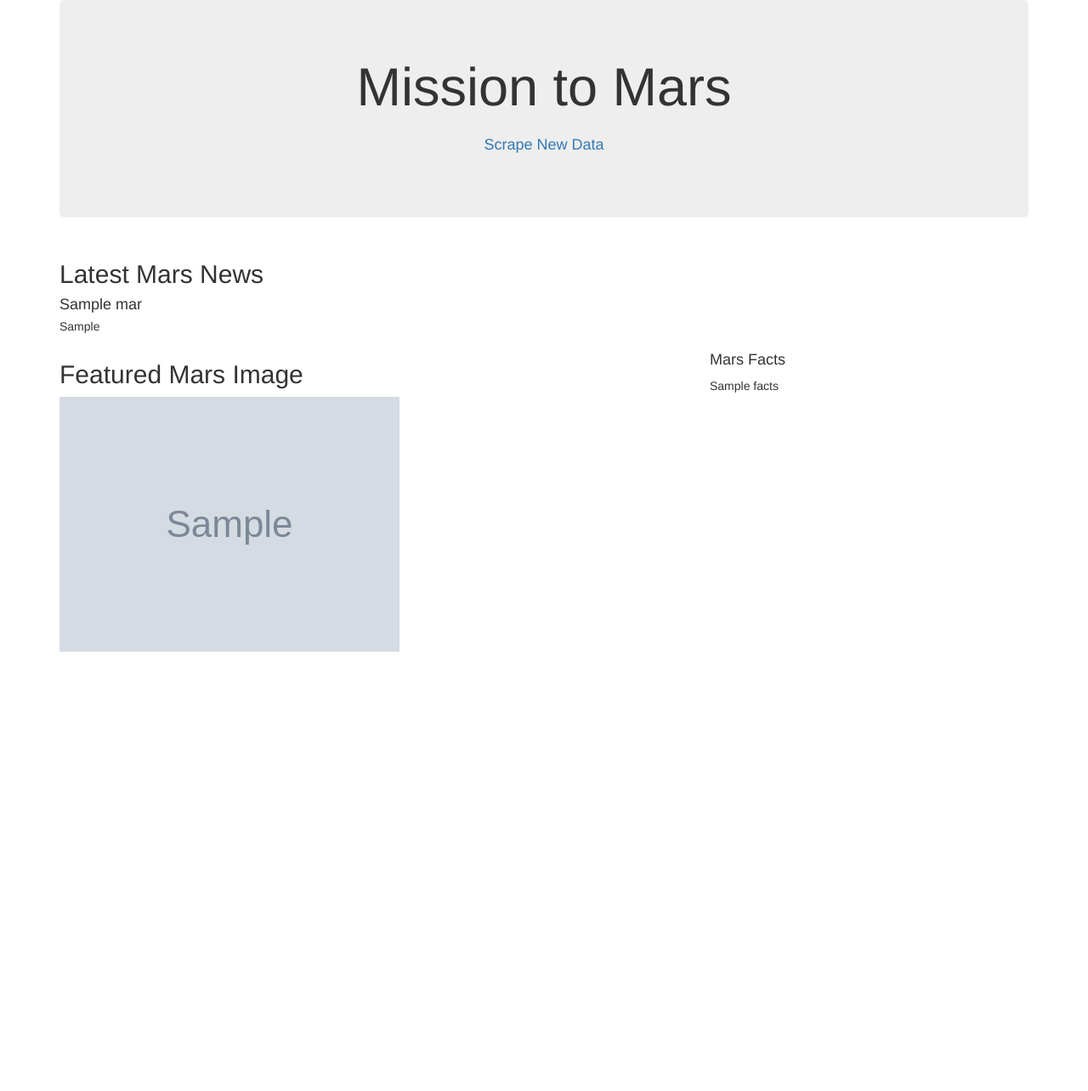
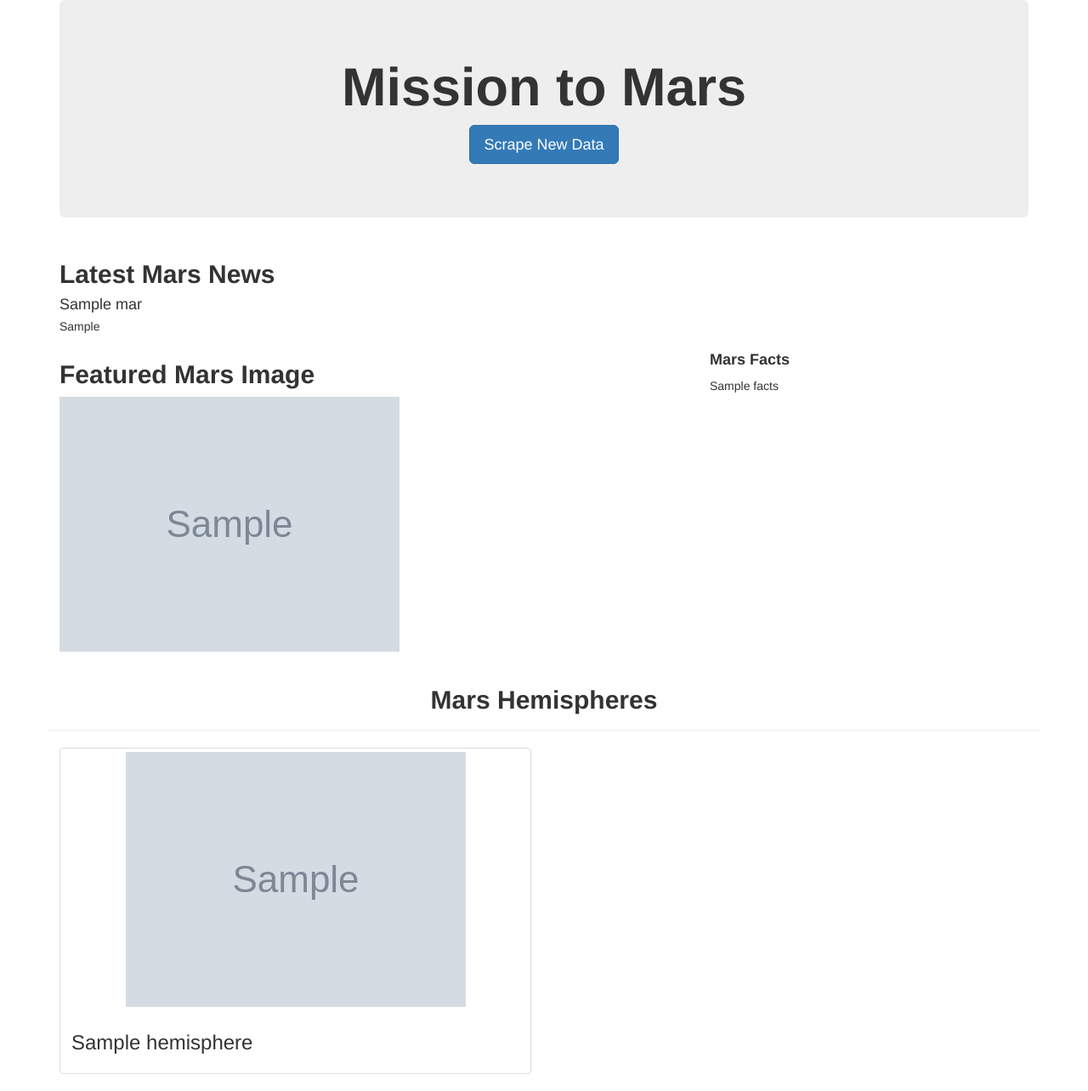
Before and after one commit to RachelKaip/Mission-to-Mars, a Flask app: page / in a window 1280 px wide. Shown: the whole page at 85% size. Before the commit the page ends 767 px from the top, so only its background shows below. Run offline with Flask 2, Linux system fonts and the light colour scheme; grey boxes marked "Sample" are stand-in pictures; a database or web service that is not in the repository returns one stand-in record (values such as "Sample title"); some libraries are stand-ins or nearby versions.

Commit message:
adding challenge work

```diff
--- a/templates/index.html
+++ b/templates/index.html
@@ -1,9 +1,9 @@
 <!DOCTYPE html>
 <html lang="en">
   <head>
-    <meta charset="UTF-8">
-    <meta http-equiv="X-UA-Compatible" content="IE=edge">
-    <meta name="viewport" content="width=device-width, initial-scale=1.0">
+    <meta charset="UTF-8" />
+    <meta name="viewport" content="width=device-width, initial-scale=1.0" />
+    <meta http-equiv="X-UA-Compatible" content="ie=edge" />
     <title>Mission to Mars</title>
     <link
       rel="stylesheet"
@@ -12,41 +12,77 @@
   </head>
   <body>
     <div class="container">
+      <div class="row">
+        <div class="col-md-12">
+      <!-- Add Jumbotron to Header -->
           <div class="jumbotron text-center">
-            <h1>Mission to Mars</h1>
-            <p><a class="btn bth-primary btn-lg" href="/scrape"
-                role="button">Scrape New Data</a></p>
+            <h1>
+              <strong>Mission to Mars</strong>
+            </h1>
+            <!-- Add a button to activate scraping script -->
+            <p><a class="btn btn-primary btn-lg" href="/scrape" role="button">Scrape New Data</a></p>
+          </div>
+        </div>
       </div>
       <!-- Add section for Mars News -->
       <div class="row" id="mars-news">
-             <div class= "col-md-12">
+        <div class="col-md-12">
           <div class="media">
             <div class="media-body">
-                         <h2>Latest Mars News</h2>
-                         <h4 class="media-heading">{{mars.news_title}}</h4>
-                         <p>{{mars.news_paragraph}}</p>
+              <h2>
+                <strong>Latest Mars News</strong>
+              </h2>
+              <h4 class="media-heading">{{ mars.news_title }}</h4>
+              <p>{{ mars.news_paragraph }}</p>
             </div>
           </div>
         </div>
       </div>
+
       <!-- Section for Featured Image and Facts table -->
-         <!-- first level -->
       <div class="row" id="mars-featured-image">
-             <!-- Second Level-->
         <div class="col-md-8">
-               <h2> Featured Mars Image</h2>
-               <img src="{{ mars.featured_image }}"
+          <h2>
+            <strong>Featured Mars Image</strong>
+          </h2>
+
+          <!-- if images is False/None/non-existent, then default to error message -->
+          <img
+            src="{{mars.featured_image | default('static/images/error.png', true) }}"
             class="img-responsive"
             alt="Responsive image"
           />
         </div>
+
         <div class="col-md-4">
-                 <!--Mars Facts-->
+          <!-- Mars Facts -->
           <div class="row" id="mars-facts">
-                    <h4>Mars Facts</h4>
-                    {{mars.facts | safe}}
+            <h4>
+              <strong>Mars Facts</strong>
+            </h4>
+            {{ mars.facts | safe }}
           </div>
         </div>
+      </div>
+
+      <!-- Section for Mars Hemispheres -->
+      <div class="row" id="mars-hemispheres">
+        <div class="page-header">
+          <h2 class="text-center">
+            <strong>Mars Hemispheres</strong>
+          </h2>
+        </div>
+
+        {% for hemisphere in mars.hemisphere_img_urls %}
+        <div class="col-md-6">
+          <div class="thumbnail">
+            <img src="{{hemisphere.img_url | default('static/images/error.png', true)}}" alt="...">
+            <div class="caption">
+              <h3>{{hemisphere.title}}</h3>
+            </div>
+          </div>
+        </div>
+        {% endfor %}
       </div>
     </div>
   </body>
```
Also changed, not shown: scraping.py (+49 -5 lines), README.md, 1 other file. Lines whose indentation alone changed are shown as unchanged.
